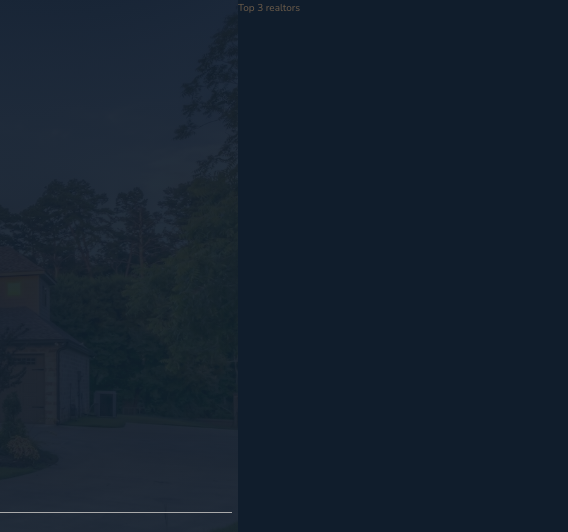
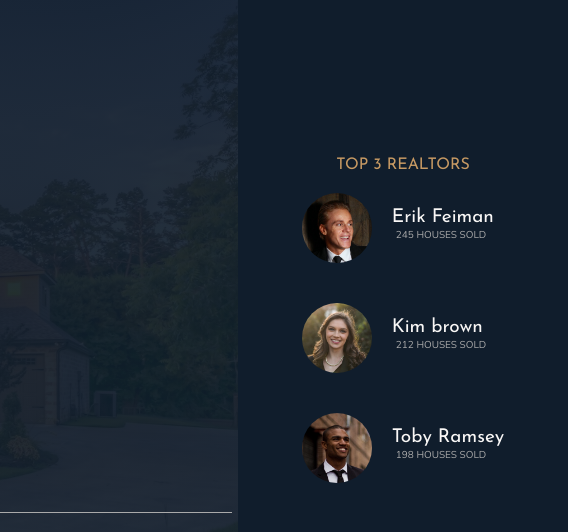
Before and after one commit to Canthar90/Nexter, a website: page index.html in a window 1280 px wide. Shown: the top 532 px of the page, 712-1280 px from the left. Drawn offline with nearby package versions, Linux system fonts and the light colour scheme.

Commit message:
Added content and styling to realtors section

```diff
--- a/index.html
+++ b/index.html
@@ -31,7 +31,25 @@
         </header>
 
         <div class="realtors">
-            Top 3 realtors
+            <h3 class="heading-3">Top 3 Realtors</h3>
+            <div class="realtors__list">
+                <img src="img/realtor-1.jpeg" alt="Realtor 1" class="realtors__img">
+                <div class="realtors__details">
+                    <h4 class="heading-4 heading-4--light">Erik Feiman</h4>
+                    <p class="realtors__sold">245 houses sold</p>
+                </div>
+                <img src="img/realtor-2.jpeg" alt="Realtor 2" class="realtors__img">
+                <div class="realtors__details">
+                    <h4 class="heading-4 heading-4--light">Kim brown</h4>
+                    <p class="realtors__sold">212 houses sold</p>
+                </div>
+                <img src="img/realtor-3.jpeg" alt="Realtor 3" class="realtors__img">
+                <div class="realtors__details">
+                    <h4 class="heading-4 heading-4--light">Toby Ramsey</h4>
+                    <p class="realtors__sold">198 houses sold</p>
+                </div>
+
+            </div>
         </div>
 
         <section class="features">
--- a/sass/_realtors.scss
+++ b/sass/_realtors.scss
@@ -1,4 +1,32 @@
 .realtors {
     background-color: $color-secondary;
     grid-column: col-start 7 / full-end;
+    padding: 3rem;
+
+    display: grid;
+    align-content: center;
+    justify-content: center;
+    row-gap: 2rem;
+    justify-items: center;
+
+    &__list {
+        display: grid;
+        grid-template-columns: min-content max-content;
+        row-gap: 5vh;
+        column-gap: 2rem;
+        align-items: center;
+    }
+
+    &__img {
+        width: 7rem;
+        border-radius: 50%;
+        display: block;
+    }
+
+    &__sold {
+        padding: .4rem;
+        text-transform: uppercase;
+        color: $color-grey-light-2;
+        margin-top: -3px;
+    }
 }
```
Also changed, not shown: css/style.css.
